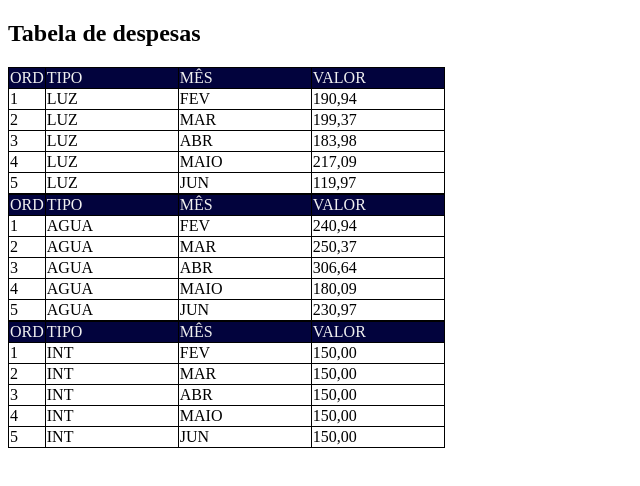
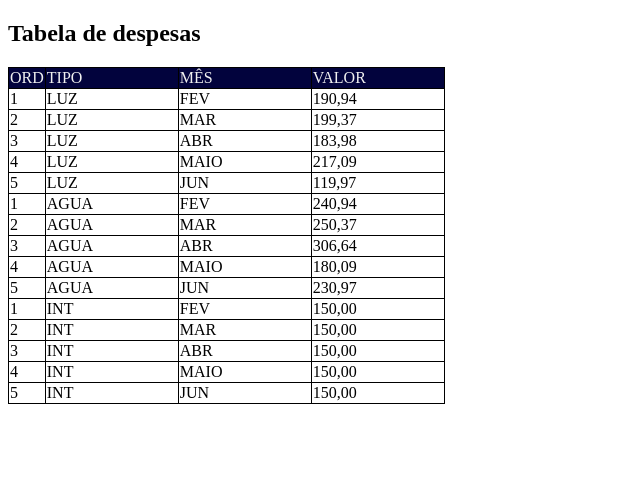
Before and after one commit to vitorgabrieldev/despesas-pessoais-1, a plain HTML site: page index.html in a window 1280 px wide. Shown: the whole page, without its empty margins (0-640 px from the left). Drawn offline with Linux system fonts and the light colour scheme; a script that the page names is missing.

```diff
--- a/index.html
+++ b/index.html
@@ -101,33 +101,6 @@
 
         </tr>
 
-     </table>
-
-
-
-
-
-
-
-</body>
-
-</html>
-
-
-
-<table>
-
-    <tr class="largura">
-
-<td>ORD</td>
-
-    <td id="largcoluna">TIPO</td>
-
-    <td id="largcoluna">MÊS </td>
-
-    <td id="largcoluna">VALOR</td>
-
-
 
 <tr>
 
@@ -190,27 +163,6 @@
         <td>230,97</td>
 
     </tr>
-
-
-
- </table>
-
-
-
-<table>
-
-    <tr class="largura">
-
-<td>ORD</td>
-
-    <td id="largcoluna">TIPO</td>
-
-    <td id="largcoluna">MÊS </td>
-
-    <td id="largcoluna">VALOR</td>
-
-</tr>
-
 
 
 <tr>
```
